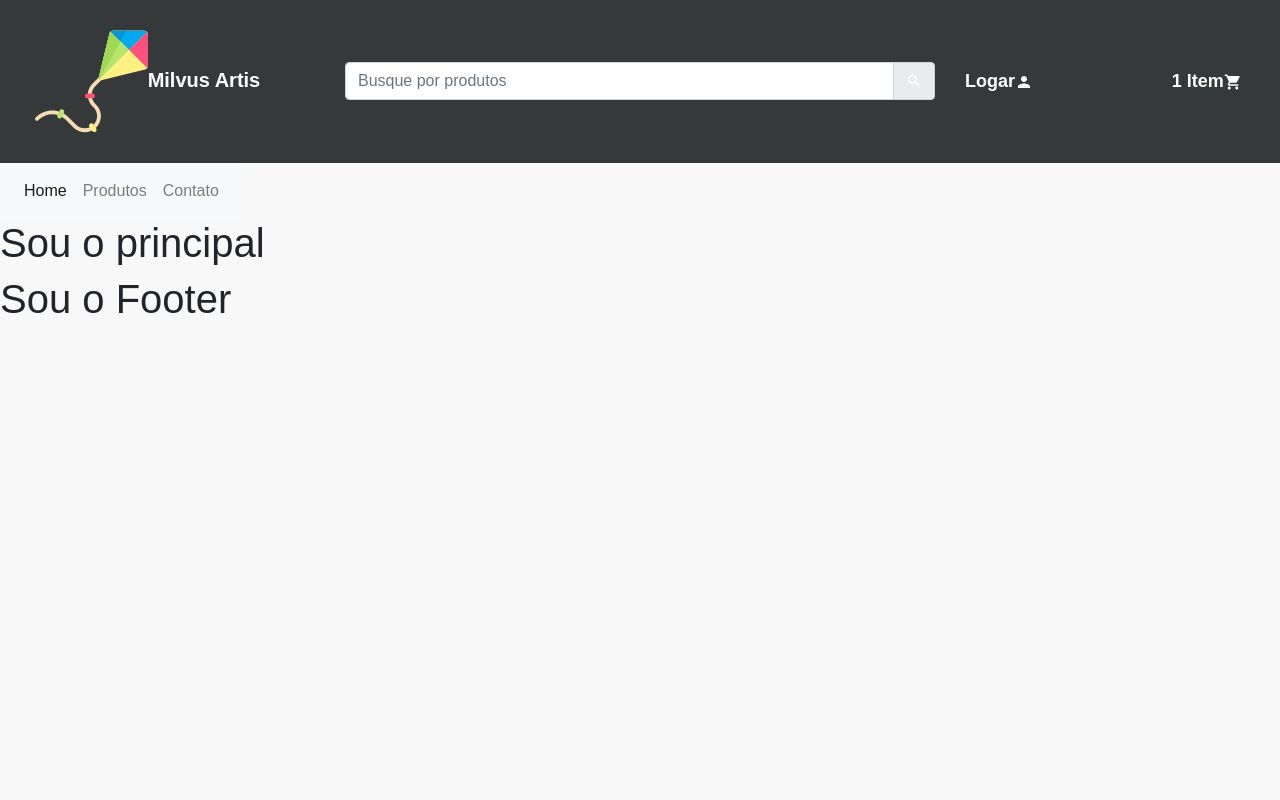
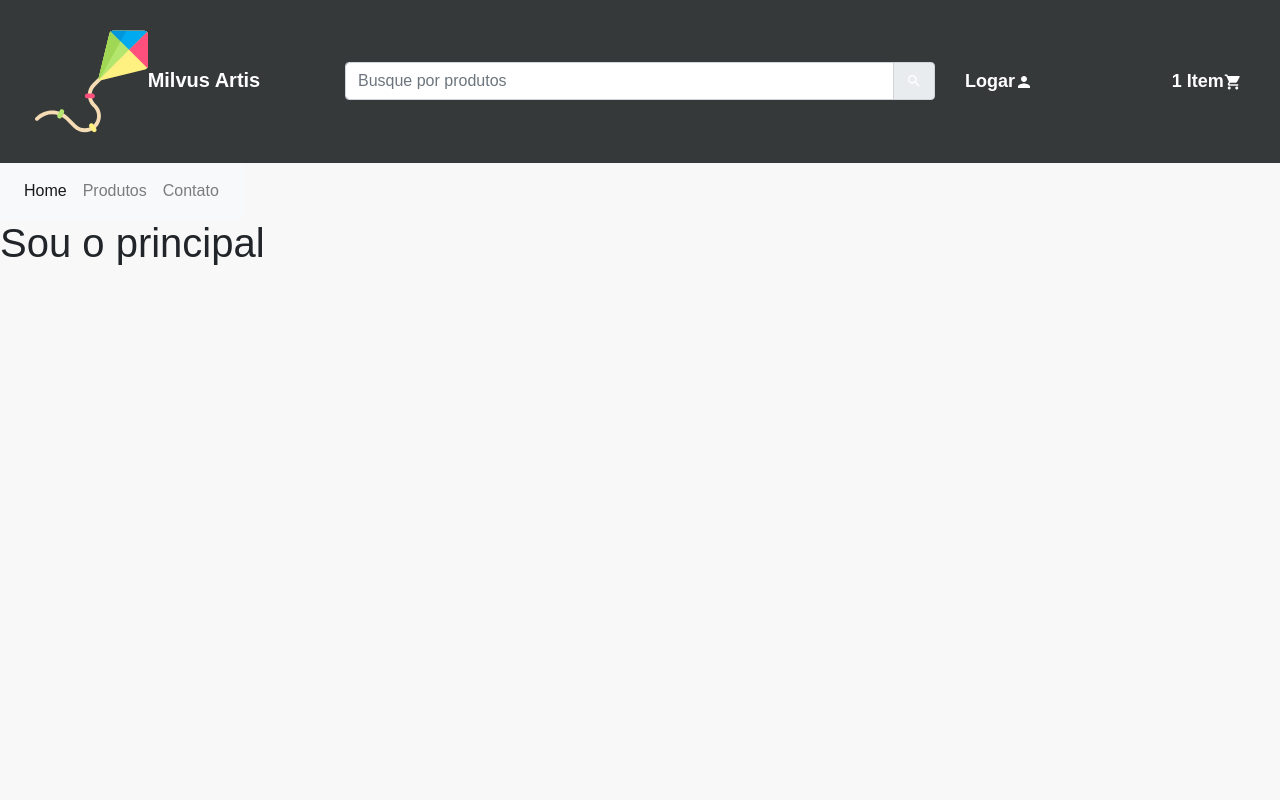
Before and after one commit to milvusartis/ecommerce-de-pipas, a React (Create React App) app: page / in a window 1280 px wide. Shown: the top 800 px of the page. Built offline with nearby package versions, Linux system fonts and the light colour scheme.

Commit message:
Alterando Propriedades do Main, apra ocupar a altura do viewport, removendo formatação do #main centraliar

```diff
--- a/src/css/global.css
+++ b/src/css/global.css
@@ -5,13 +5,14 @@
     font-family: Arial;
 }
 
-html, body, #root {
-    height: 100%;
+html, body, main, #root {
+    height: 100vh;
+    background-color: #f8f8f8;
 }
 
 #root {
     /* display: flex;
     justify-content: center;
     align-items: center; */
-    background-color: #f8f8f8;
+
 }
```
